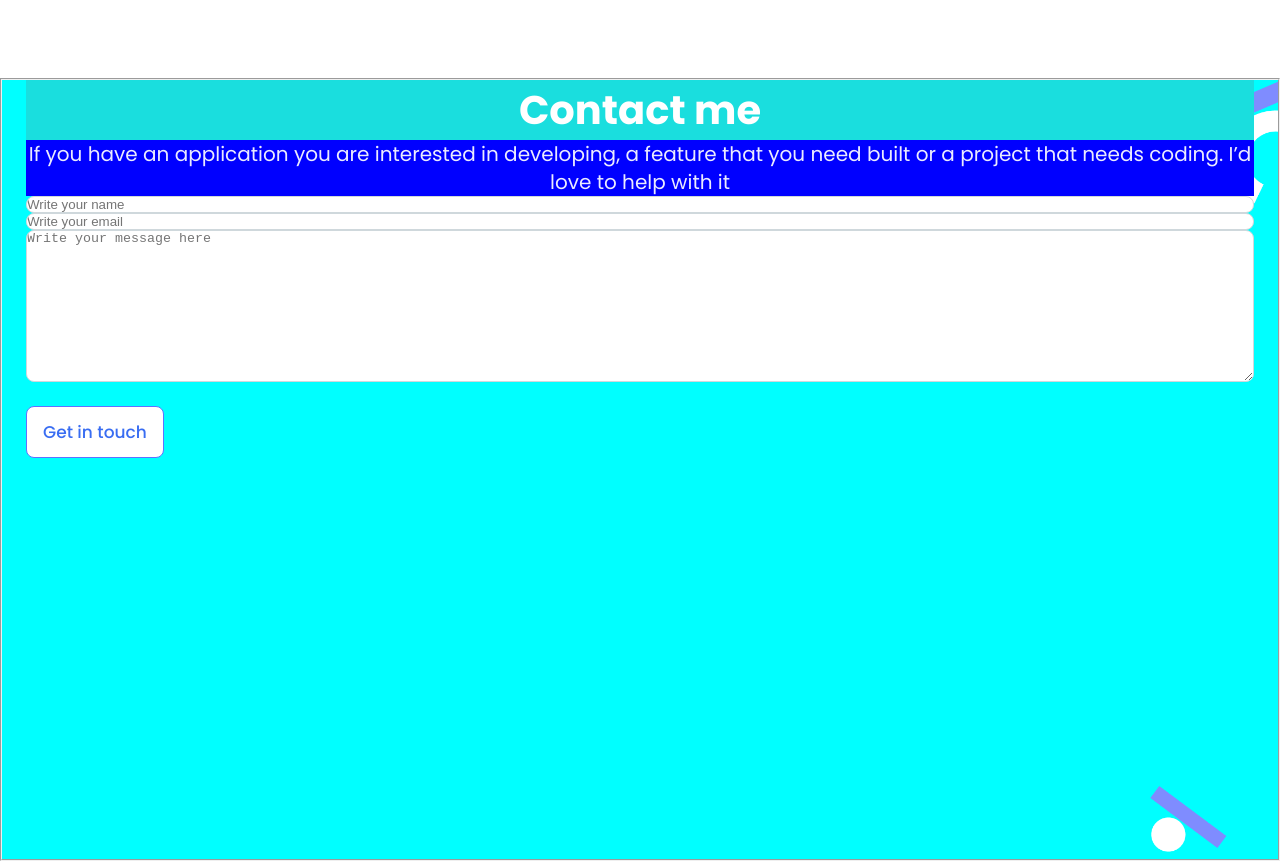
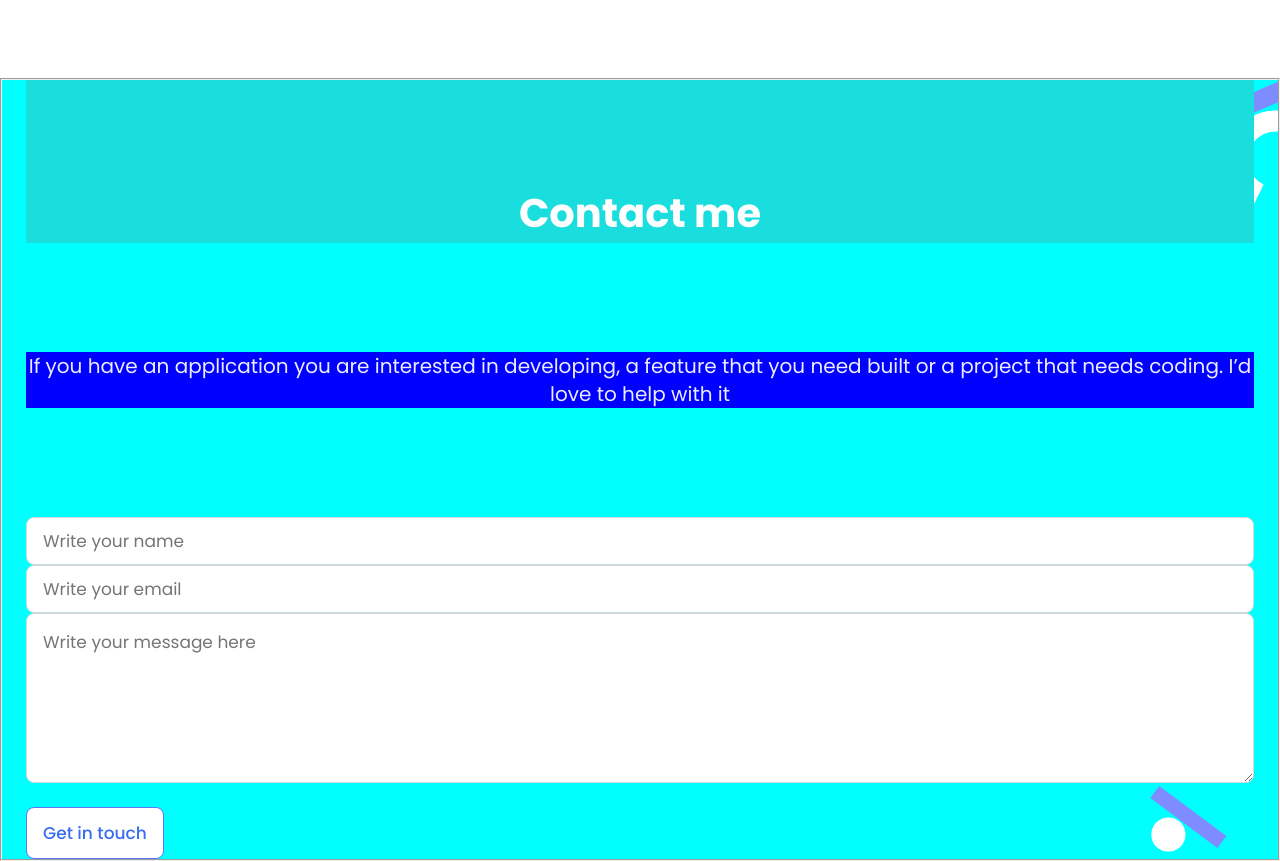
Before and after one commit to dqarias/Portafolio, a plain HTML site: page index.html in a window 1280 px wide. Shown: the part 4151-5012 px from the top of the page. Drawn offline with Linux system fonts and the light colour scheme.

Commit message:
Update styling on form.css

```diff
--- a/css/form.css
+++ b/css/form.css
@@ -13,10 +13,12 @@
   padding-left: 24px;
   padding-right: 24px;
   height: 779px;
+  justify-content: space-between;
 }
 
 .form-title {
   background-color: rgb(26, 222, 222);
+  padding-top: 103px;
   font: normal bold 40px "Poppins", sans-serif;
   text-align: center;
   color: #fff;
@@ -39,6 +41,7 @@
 .form-list li {
   display: flex;
   flex-direction: column;
+
 }
 
 .form-list input,
@@ -47,3 +50,18 @@ textarea {
   border: 1px solid #cfd8dc;
   border-radius: 8px;
 }
+
+.form-list input{
+    height: 48px;
+    padding-left: 16px;
+    font: normal 400 17px "Poppins", sans-serif;
+    color: #172B4D;
+}
+
+.form-list textarea{
+    height: 170px;
+    padding-top: 15px;
+    padding-left: 16px;
+    font: normal 400 17px "Poppins", sans-serif;
+    color: #172B4D;
+}
```
